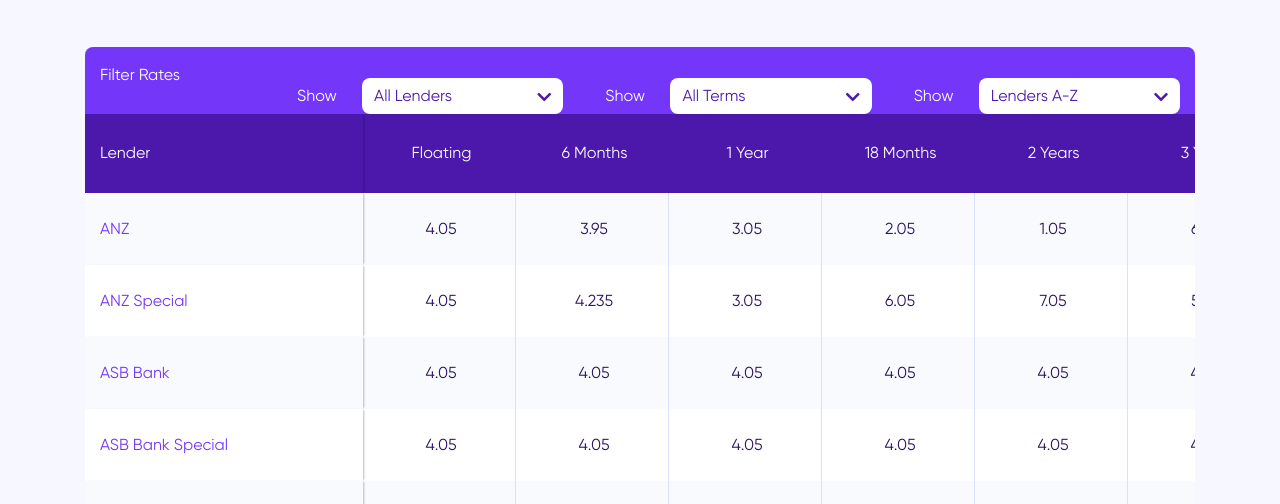
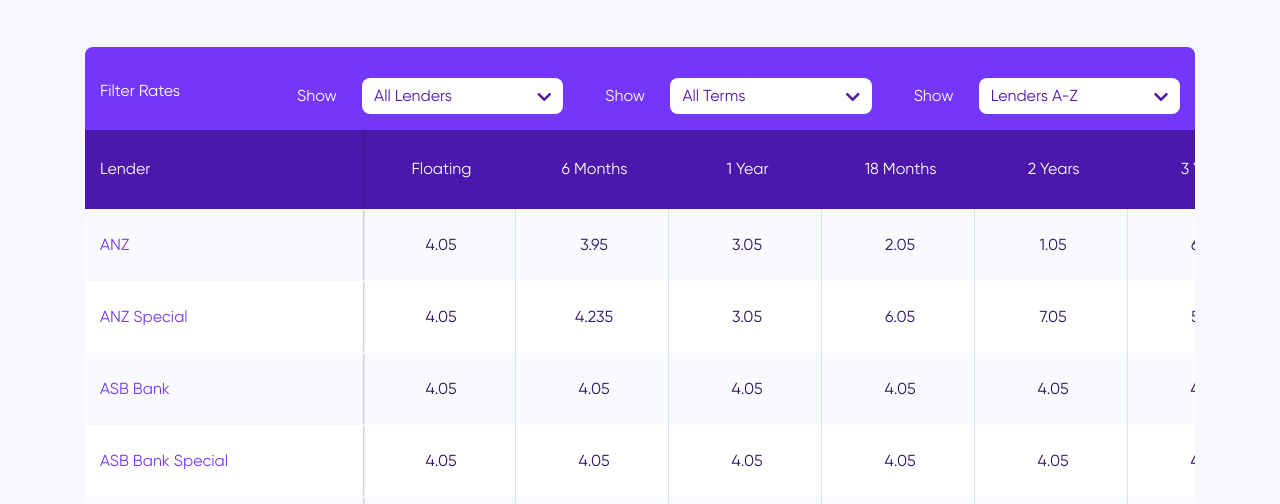
Before and after one commit to chatissantos/mortgage-rates, a website built with webpack: page src/pages/rates.html in a window 1280 px wide. Shown: the part 282-786 px from the top of the page. Built offline with nearby package versions, Linux system fonts and the light colour scheme; files whose address does not match are found by name.

Commit message:
style fix

```diff
--- a/src/pages/rates.html
+++ b/src/pages/rates.html
@@ -226,7 +226,7 @@
             <div class="rates-filters">
                 <div class="container">
                     <div class="row">
-                        <div class="col-2">
+                        <div class="col-2" style="padding-top: 1rem">
                             Filter Rates
                         </div>
                         <div class="col-10">
--- a/src/styles/rates.scss
+++ b/src/styles/rates.scss
@@ -260,7 +260,7 @@
     color: $white;
     height: auto;
     padding-top: 1rem;
-    padding-bottom: 0;
+    padding-bottom: 1rem;
     border-radius: 8px 8px 0 0;
   }
   .rates-filters__filter-list {
```
